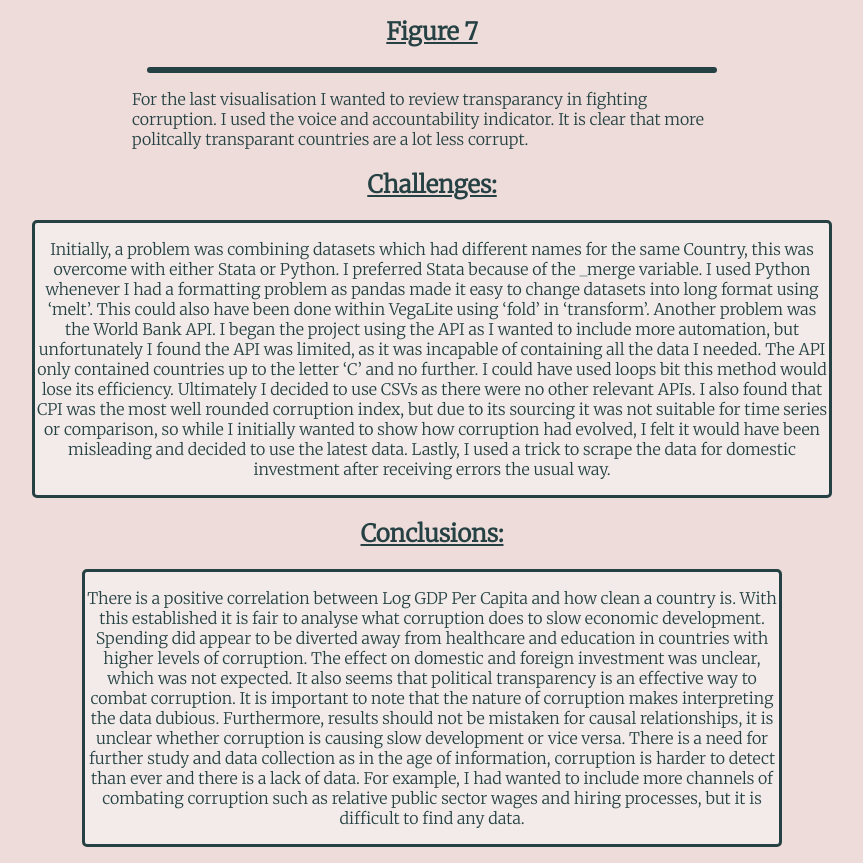
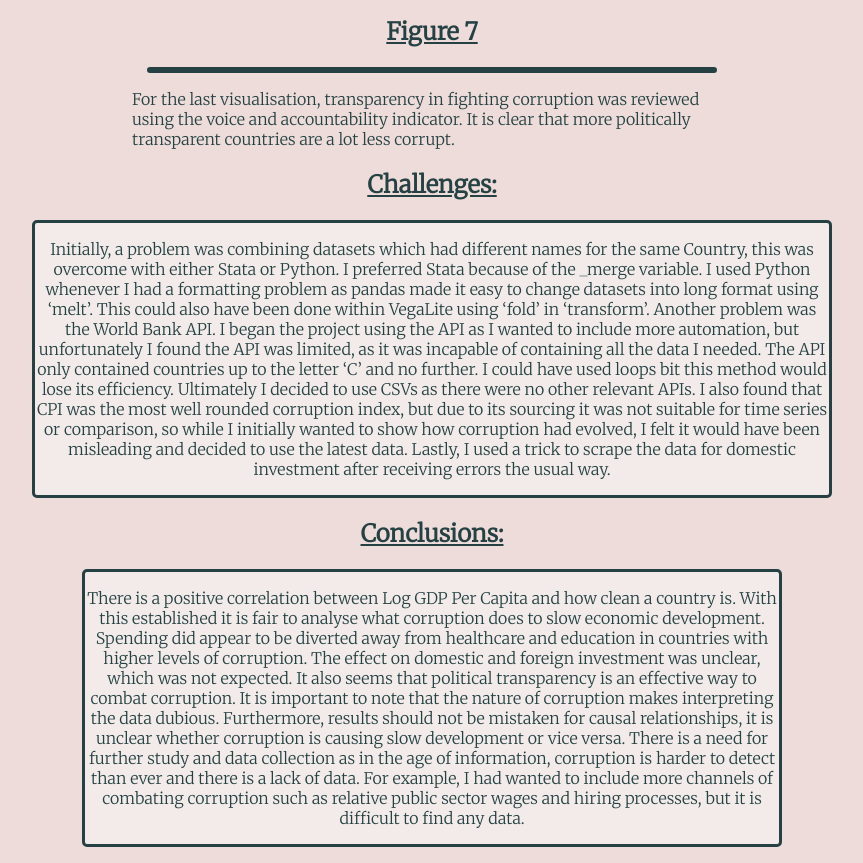
Before and after one commit to MeeloshE/MeeloshE.github.io, a plain HTML site: page project.html in a window 1280 px wide. Shown: the part 1598-2461 px from the top of the page, without its empty margins (208-1071 px from the left). Drawn offline with nearby package versions, Linux system fonts and the light colour scheme; a script that the page names is missing.

Commit message:
Update project.html

```diff
--- a/project.html
+++ b/project.html
@@ -130,8 +130,9 @@
         <div class="align">
             <div class="voice" id="voice"></div>
         </div>
-        <p>For the last visualisation I wanted to review transparancy in fighting corruption.
-            I used the voice and accountability indicator. It is clear that more politcally transparant countries are a lot less corrupt.
+        <p>For the last visualisation, transparency in fighting corruption was reviewed using the voice
+            and accountability indicator. It is clear that more politically transparent countries are a lot
+            less corrupt.
         </p>
 
     </section>
```
